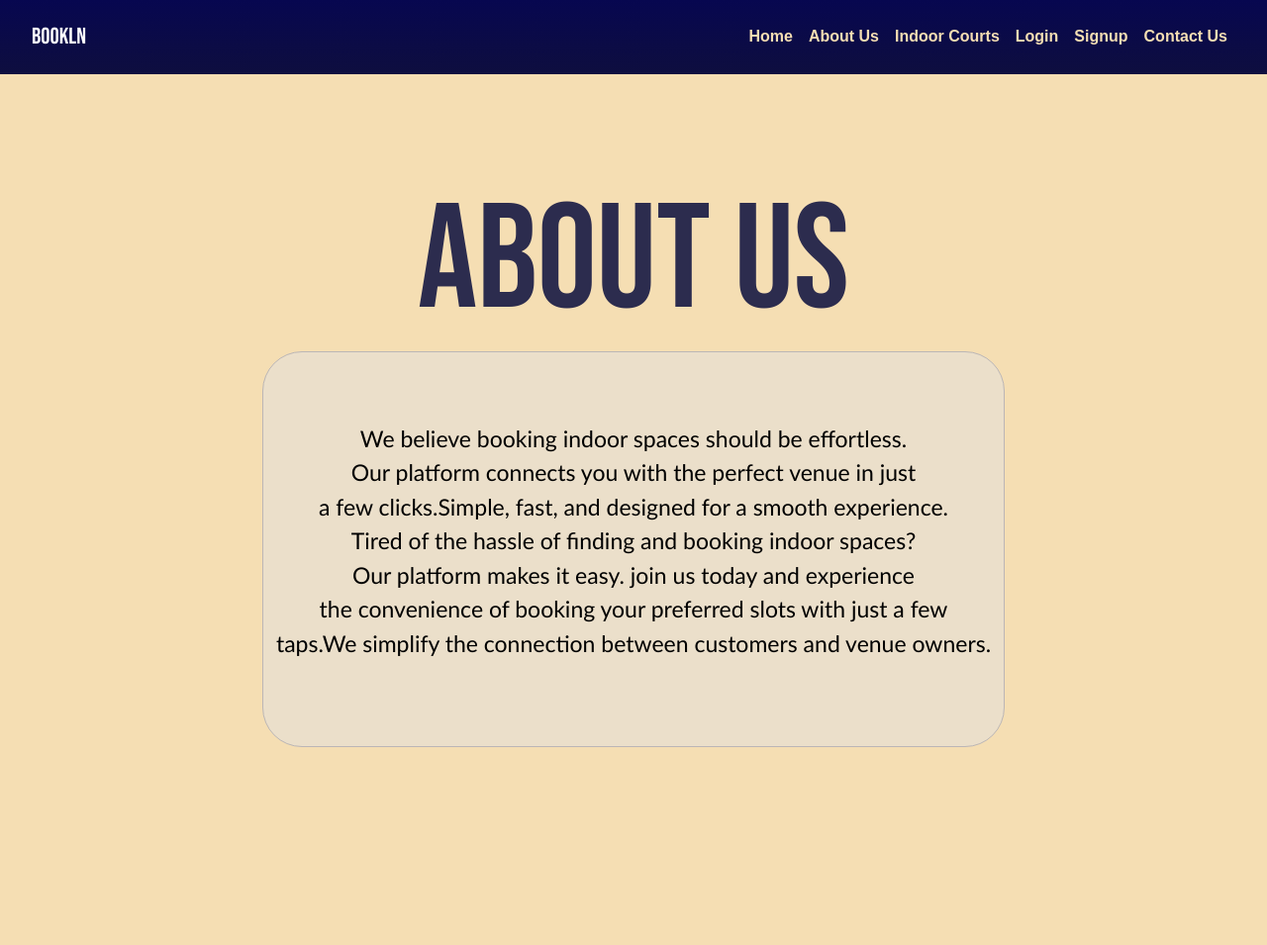
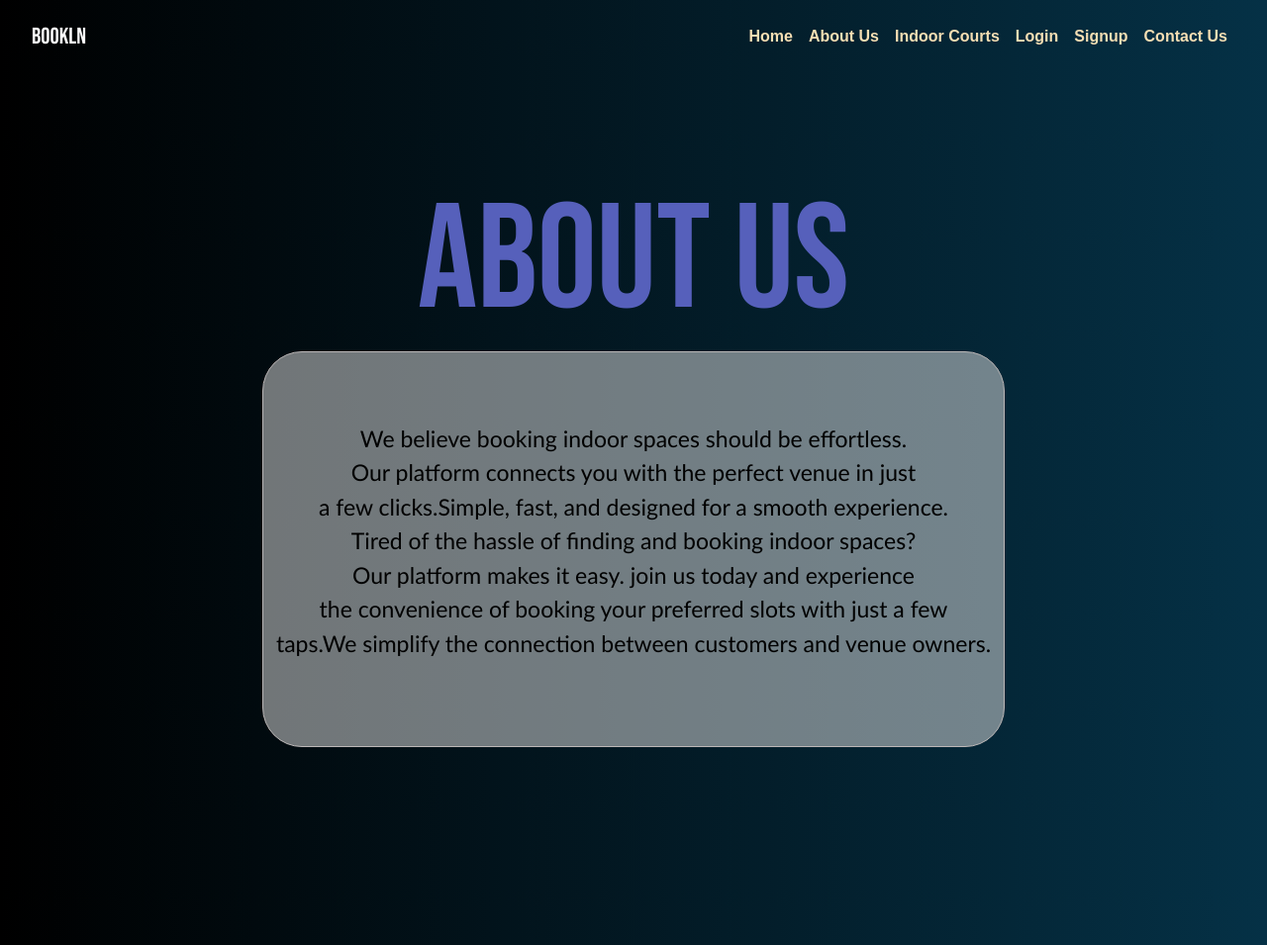
Before and after one commit to aishxix/Bookln, a Flask app: page /about in a window 1280 px wide. Shown: the whole page at 99% size. Run offline with Flask 3, Linux system fonts and the light colour scheme; some web fonts are replaced.

Commit message:
style: update navbar

```diff
--- a/static/style.css
+++ b/static/style.css
@@ -210,20 +210,13 @@ footer {
     -webkit-text-fill-color: transparent;
   }
 }
-.con-abt-navbar {
-  background-image: linear-gradient(rgb(7, 7, 80), rgb(14, 14, 63));
-  display: flex;
-  justify-content: space-between;
-  padding: 15px 20px;
-  width: 100%;
-}
 
 .loginbg {
   background-color: wheat;
 }
 
 .about-pic {
-  background-color: wheat;
+  background-image:linear-gradient(to right, black, rgb(5, 49, 70));
   background-size: cover;
   padding-bottom: 200px;
 }
@@ -234,7 +227,7 @@ footer {
   text-decoration: none;
   margin-bottom: 0px;
   margin-top: 0px;
-  color: rgb(44, 44, 78);
+  color: rgb(86, 96, 187);
   font-size: 150px;
 }
 
--- a/templates/about.html
+++ b/templates/about.html
@@ -19,7 +19,7 @@
   <body>
     <section class="about-pic ">
 
-         <nav class="navbar con-abt-navbar navbar-expand-lg navbar-dark">
+         <nav class="navbar navbar-expand-lg navbar-dark">
       <div class="container-fluid">
           <a class="nav-a navbar-brand"  href="#">Bookln</a>
           <button class="navbar-toggler" type="button" data-bs-toggle="collapse" data-bs-target="#navbarNav"
--- a/templates/contact.html
+++ b/templates/contact.html
@@ -22,7 +22,7 @@
   </head>
   <body>
     <section class="about-pic">
-      <nav class="navbar con-abt-navbar navbar-expand-lg navbar-dark">
+      <nav class="navbar navbar-expand-lg navbar-dark">
         <div class="container-fluid">
           <a class="nav-a navbar-brand" href="#">Bookln</a>
           <button
```
